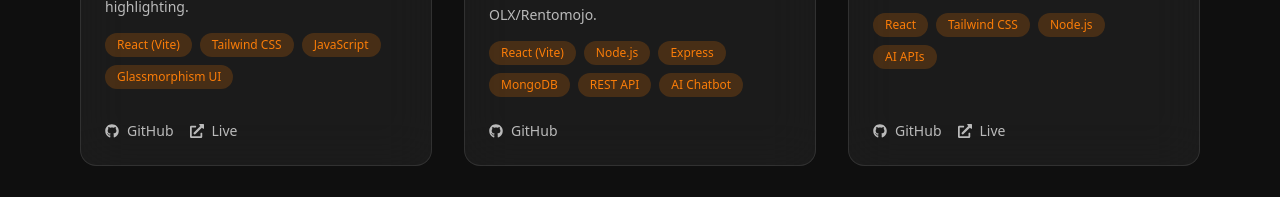
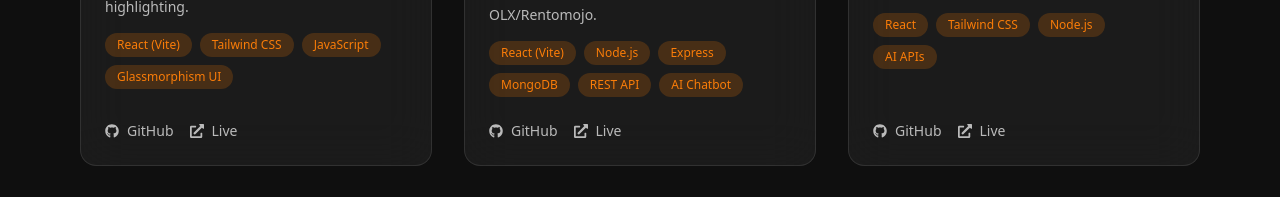
Before and after one commit to Karanx11/Portfolio, a React (Vite) app in the folder frontend/: page / in a window 1280 px wide. Shown: the part 2960-3157 px from the top of the page. Built offline with nearby package versions, Linux system fonts and the light colour scheme.

Commit message:
Added live linnk of rentkaro

```diff
--- a/frontend/src/pages/Projects.jsx
+++ b/frontend/src/pages/Projects.jsx
@@ -30,6 +30,7 @@ const projects = [
       "AI Chatbot",
     ],
     github: "https://github.com/Karanx11/RentKaro",
+    live:"https://rentkaro-frontend.onrender.com",
     image: rentkaroImg,
   },
   {
```
